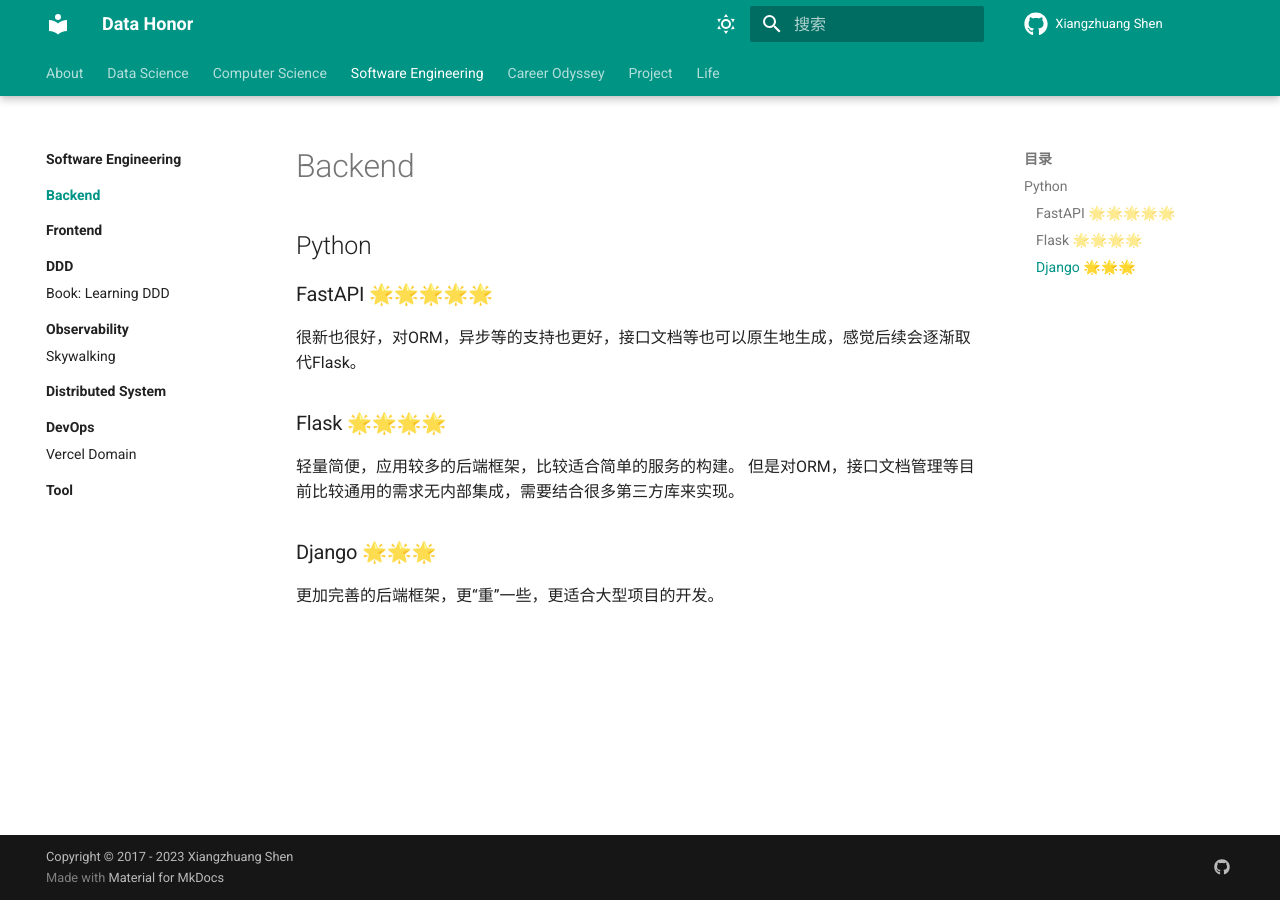
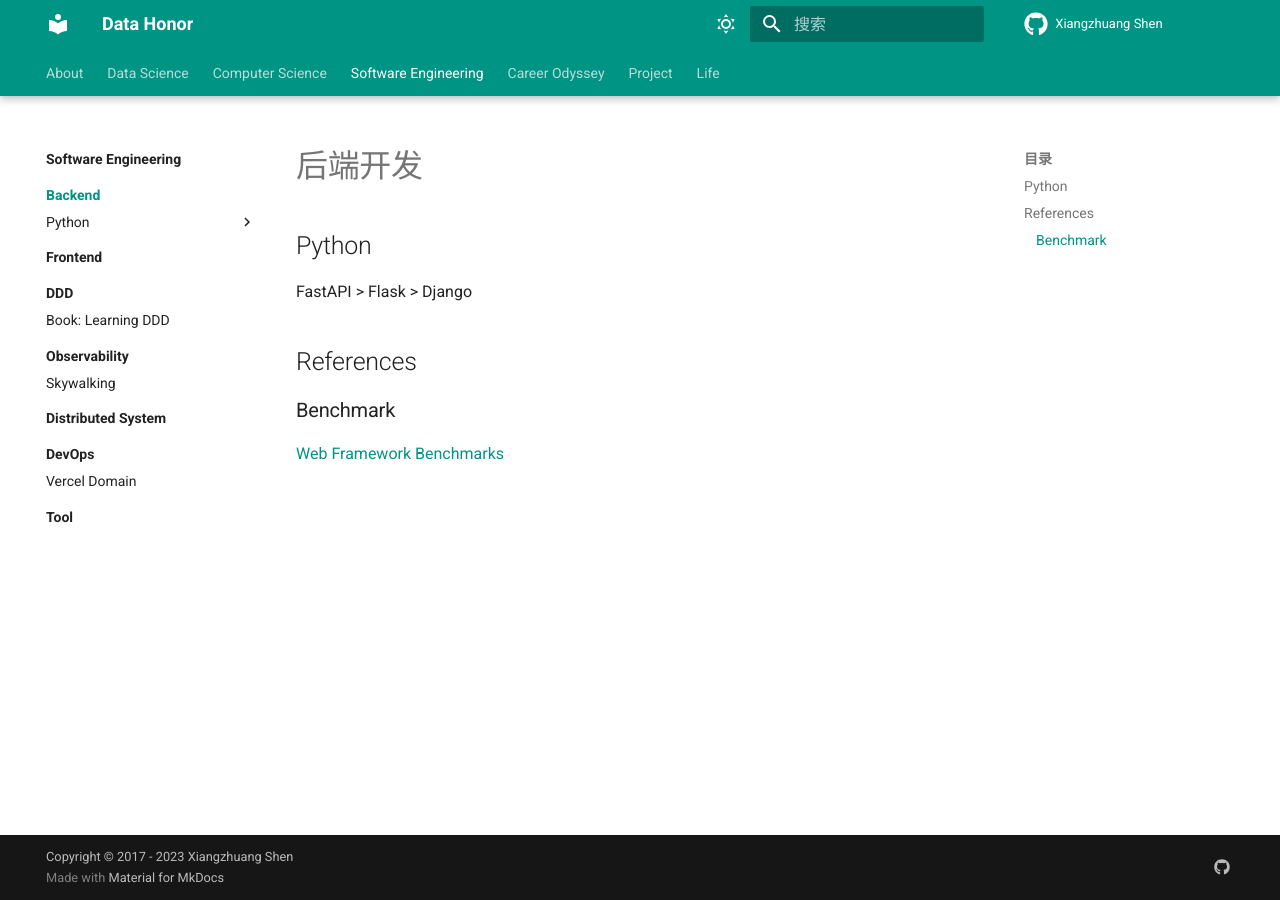
Before and after one commit to shenxiangzhuang/shenxiangzhuang.github.io, an MkDocs documentation site: the page built from docs/se/backend/index.md, in a window 1280 px wide. Built offline with MkDocs 1.6.1 and Material for MkDocs 9.7.7, drawn with Linux system fonts in a browser that asks for light colours; comment, search, counter and statistics services are not loaded.

Commit message:
reorg: se/backend (#83)

```diff
--- a/docs/se/backend/index.md
+++ b/docs/se/backend/index.md
@@ -1,13 +1,12 @@
-# Backend
+# 后端开发
+
 
 ## Python
 
-### FastAPI 🌟🌟🌟🌟🌟
-很新也很好，对ORM，异步等的支持也更好，接口文档等也可以原生地生成，感觉后续会逐渐取代Flask。
+FastAPI > Flask > Django
 
-### Flask 🌟🌟🌟🌟
-轻量简便，应用较多的后端框架，比较适合简单的服务的构建。
-但是对ORM，接口文档管理等目前比较通用的需求无内部集成，需要结合很多第三方库来实现。
 
-### Django 🌟🌟🌟
-更加完善的后端框架，更“重”一些，更适合大型项目的开发。
+## References
+
+### Benchmark
+[Web Framework Benchmarks](https://www.techempower.com/benchmarks/#hw=ph&test=fortune&section=data-r22)
--- a/mkdocs.yml
+++ b/mkdocs.yml
@@ -191,6 +191,8 @@ nav:
       - se/index.md
       - Backend:
           - se/backend/index.md
+          - Python:
+            - se/backend/python/index.md
       - Frontend:
           - se/frontend/index.md
       - DDD:
```
Also changed, not shown: docs/assets/git-committers/page-authors.json (+1 -1 lines), docs/se/backend/python/index.md (added, +54 -0 lines).
